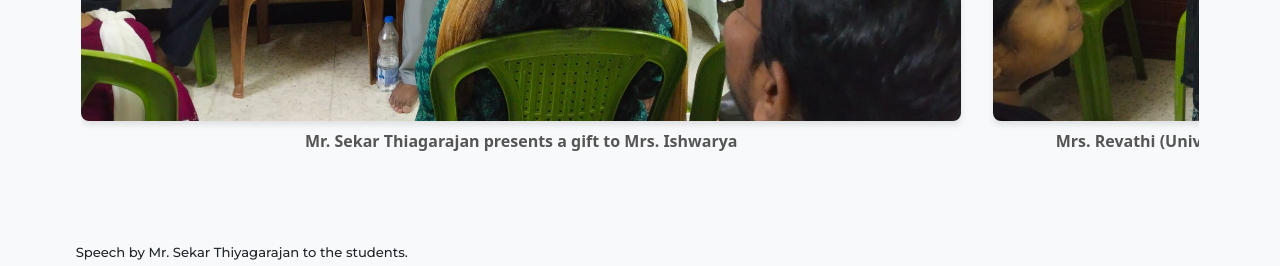
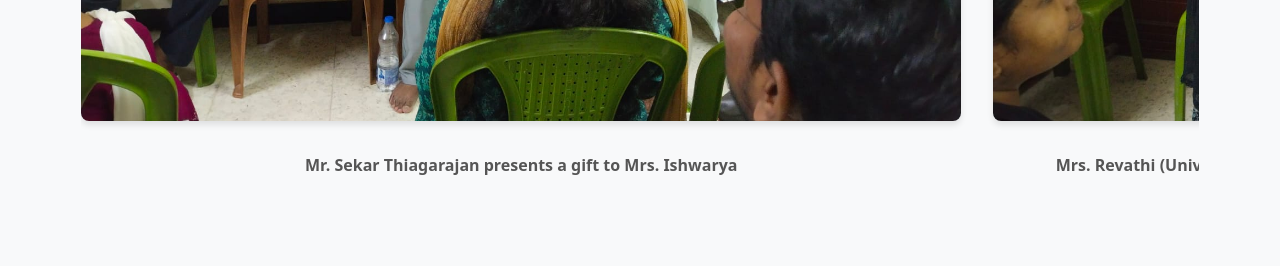
Before and after one commit to Agasthian/AssetFoundation, a website: page events/event-detail.html in a window 1280 px wide. Shown: the part 920-1186 px from the top of the page. Drawn offline with nearby package versions, Linux system fonts and the light colour scheme; files that its build step writes are made by us from their sources; files whose address does not match are found by name.

Commit message:
Update event-detail.html

```diff
--- a/events/event-detail.html
+++ b/events/event-detail.html
@@ -44,7 +44,7 @@
   }
 
   .photo-desc {
-    margin-top: 0.5em;
+    margin-top: 2em;
     font-size: 1em;
     font-weight: bolder;
     color: #555;
```
